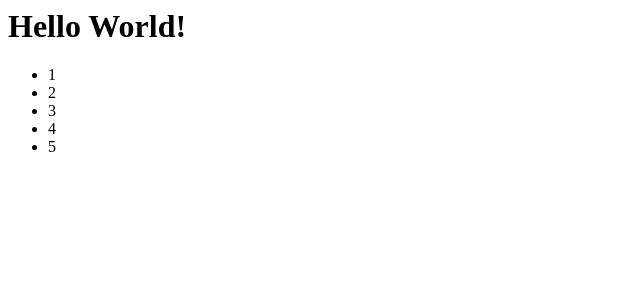
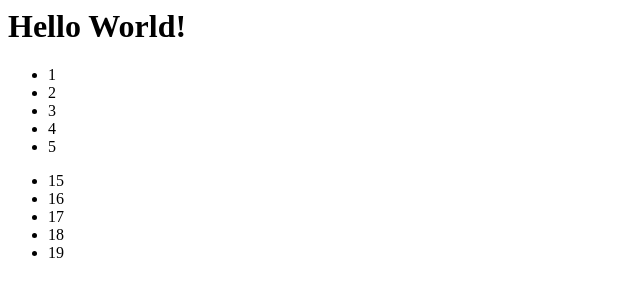
Before and after one commit to anojfernando/git-tests, a plain HTML site: page index.html in a window 1280 px wide. Shown: the whole page, without its empty margins (0-640 px from the left). Drawn offline with Linux system fonts and the light colour scheme.

Commit message:
Added UL 15 - 16 in main

```diff
--- a/index.html
+++ b/index.html
@@ -8,3 +8,13 @@
     <li class="something">4</li>
     <li class="something">5</li>
 </ul>
+
+
+<!-- Done on MAIN branch only -->
+<ul>
+    <li class="something">15</li>
+    <li class="something">16</li>
+    <li class="something">17</li>
+    <li class="something">18</li>
+    <li class="something">19</li>
+</ul>
```
